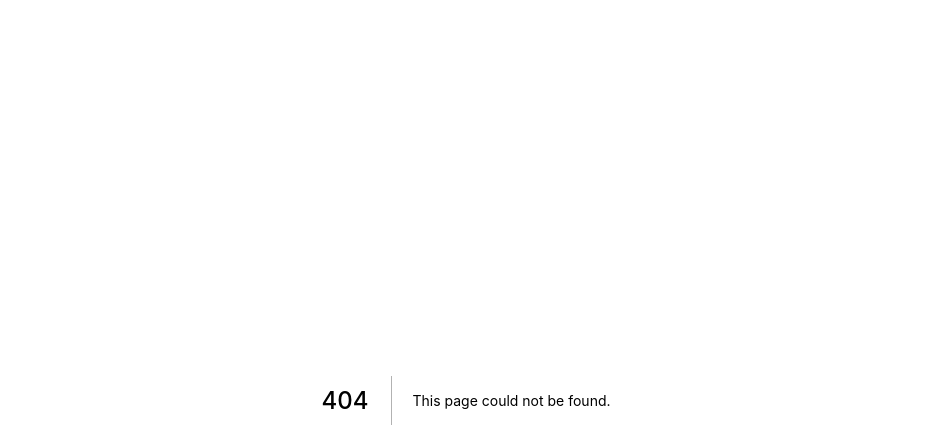
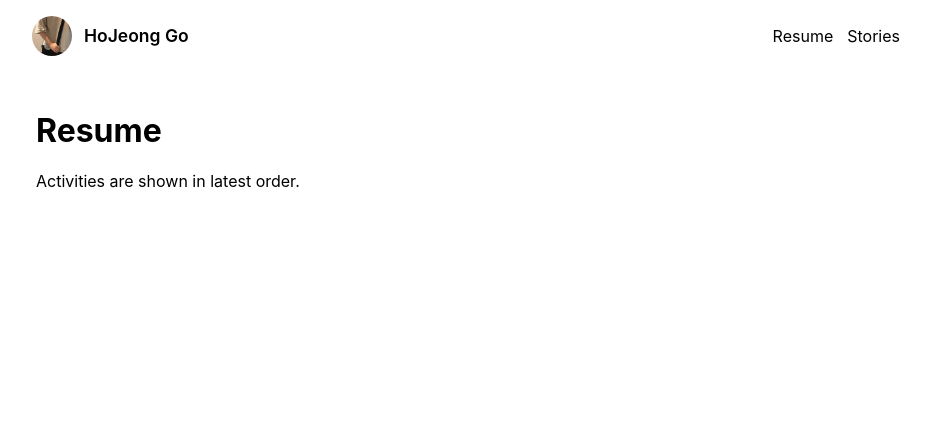
Before and after one commit to seia-soto/atwork, a Next.js app: page /resume in a window 1280 px wide. Before the commit this address had no page. Shown: the top 448 px of the page, without its empty margins (174-1105 px from the left). Built offline with nearby package versions, Linux system fonts and the light colour scheme; a web font is replaced by a local one.

Commit message:
chore: fix dir orders and add resume page

```diff
--- a/src/pages/components/Avatar.tsx
+++ b/src/components/Avatar.tsx
@@ -1,4 +1,4 @@
-import { styled } from '@stitches/react'
+import { styled } from '../styles/theme'
 
 const Avatar = styled('img', {
   display: 'inline',
--- a/src/pages/components/Container.tsx
+++ b/src/components/Container.tsx
@@ -1,4 +1,4 @@
-import { styled } from '@stitches/react'
+import { styled } from '../styles/theme'
 
 const Container = styled('div', {
   margin: '0 auto',
--- /dev/null
+++ b/src/components/Divider.tsx
@@ -0,0 +1 @@
+import { styled } from '../styles/theme'
--- a/src/pages/components/Header.tsx
+++ b/src/components/Header.tsx
@@ -1,4 +1,4 @@
-import { styled } from '@stitches/react'
+import { styled } from '../styles/theme'
 
 export const Wrapper = styled('div', {
   height: '100%',
--- a/src/pages/components/Navigation.tsx
+++ b/src/components/Navigation.tsx
@@ -1,9 +1,10 @@
-import { styled } from '@stitches/react'
+import { styled } from '../styles/theme'
 import Container from './Container'
 
 export const Wrapper = styled(Container, {
   display: 'flex',
-  padding: '16px'
+  padding: '16px',
+  background: 'transprent'
 })
 
 export const Right = styled('div', {
@@ -21,9 +22,9 @@ export const Item = styled('a', {
   justifyContent: 'center',
   alignItems: 'center',
 
-  transition: 'color .65s ease-in-out',
+  transition: 'color .3s ease-in-out',
 
   '&:hover': {
-    color: '#004D8C'
+    color: '#2A82CB'
   }
 })
--- a/src/pages/layouts/Navigation.tsx
+++ b/src/layouts/Navigation.tsx
@@ -11,7 +11,7 @@ const NavigationLayout: NextPage = () => {
       </Navigation.Item>
 
       <Navigation.Right>
-        <Navigation.Item>Resume</Navigation.Item>
+        <Navigation.Item href='/resume'>Resume</Navigation.Item>
         <Navigation.Item>Stories</Navigation.Item>
       </Navigation.Right>
     </Navigation.Wrapper>
--- a/src/pages/_app.tsx
+++ b/src/pages/_app.tsx
@@ -1,5 +1,5 @@
 import type { AppProps } from 'next/app'
-import Platform from './layouts/Platform'
+import Platform from '../layouts/Platform'
 import 'normalize.css'
 import '../styles/platform.css'
 
--- /dev/null
+++ b/src/pages/resume.tsx
@@ -0,0 +1,20 @@
+import type { NextPage } from 'next'
+import Container from '../components/Container'
+import Navigation from '../layouts/Navigation'
+
+interface PageProps {
+}
+
+const Page: NextPage<PageProps> = (props: PageProps) => {
+  return (
+    <>
+      <Navigation />
+      <Container size='md'>
+        <h1>Resume</h1>
+        <p>Activities are shown in latest order.</p>
+      </Container>
+    </>
+  )
+}
+
+export default Page
```
Also changed, not shown: src/pages/index.tsx (+4 -4 lines), src/layouts/Platform.tsx (renamed from src/pages/layouts/Platform.tsx).
